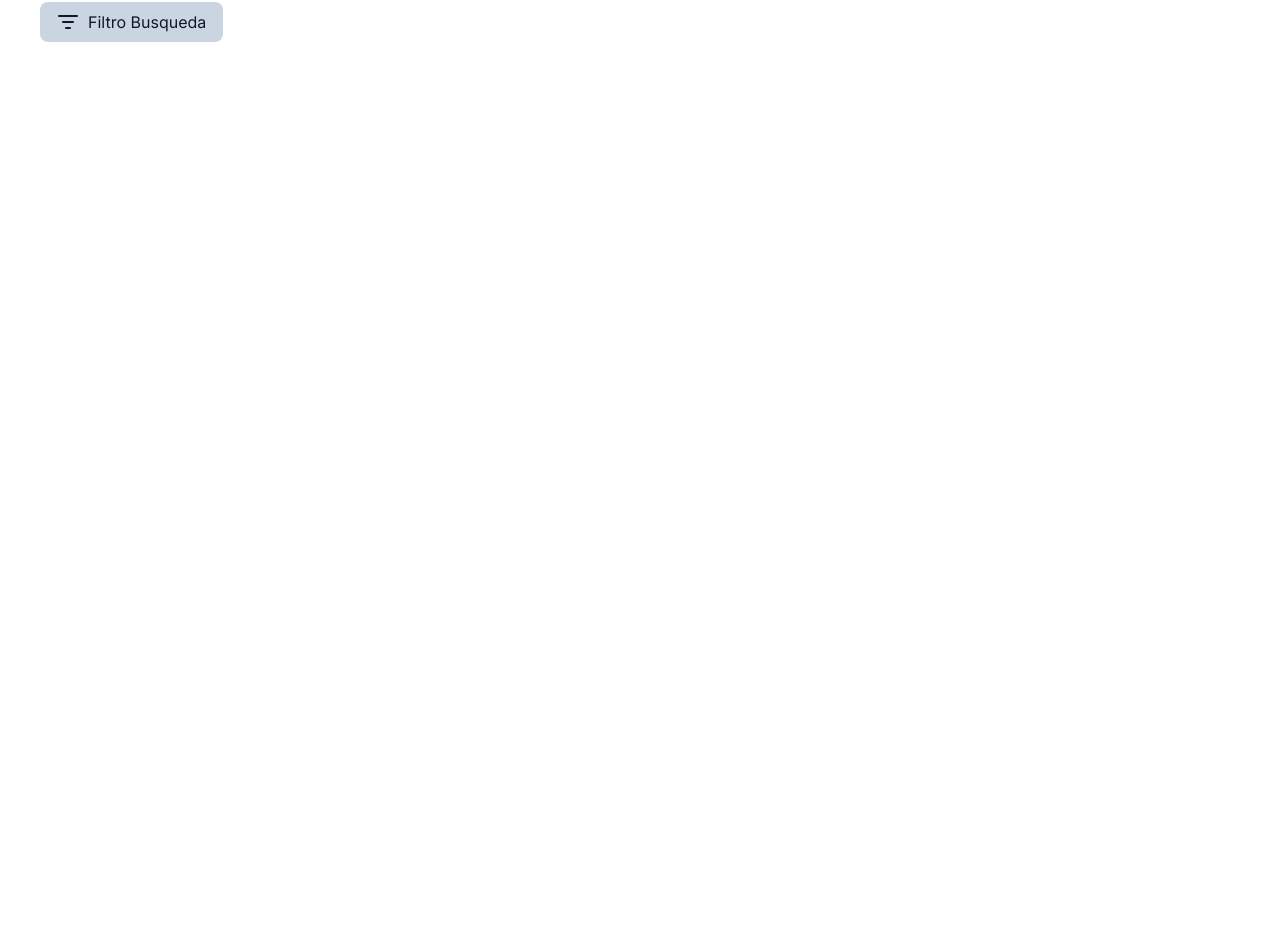
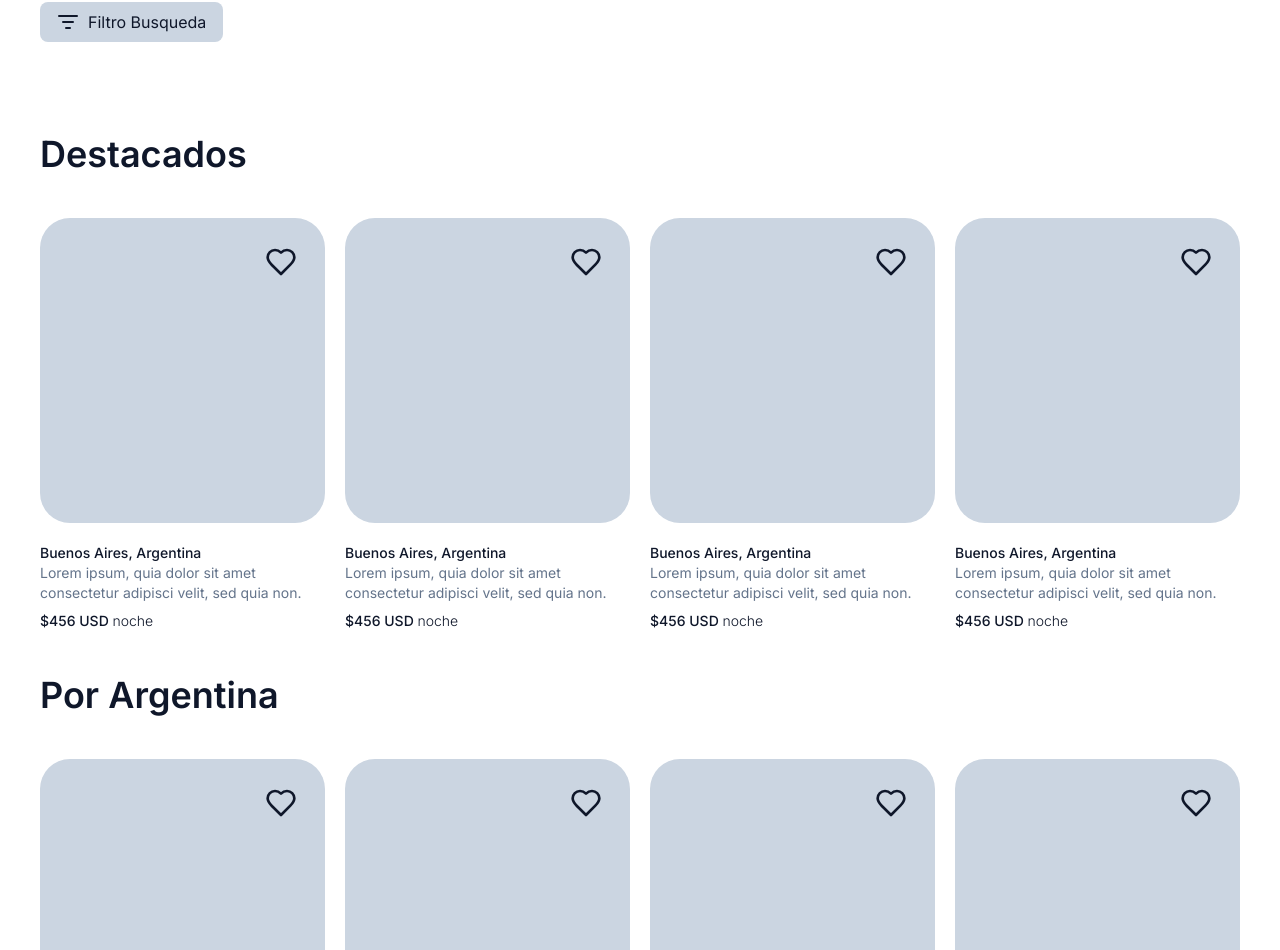
Before and after one commit to No-Country/c11-06-m-python, a Next.js app in the folder frontend/: page / in a window 1280 px wide. Shown: the part 350-1300 px from the top of the page. Before the commit the page ends 800 px from the top, so only its background shows below. Built offline with nearby package versions, Linux system fonts and the light colour scheme.

Commit message:
feat: cree las cartas y termine la homepage

```diff
--- a/frontend/src/app/page.tsx
+++ b/frontend/src/app/page.tsx
@@ -1,19 +1,29 @@
 import { Search } from "@/components/search";
+import { ServiceSlider } from "@/components/serviceSlider";
 import { ListFilter } from "lucide-react";
 import React from "react";
 
 const Home = () => {
   return (
     <>
-      <Search className="my-24 col-start-4 col-span-6 w-auto"/>
+      <Search className="my-24 col-start-4 col-span-6 w-auto" />
 
       {/* filter */}
-      <div className="col-span-2 row-start-2">
+      <div className="col-span-2 row-start-2 mb-12">
+        {/* button ? */}
         <div className="bg-slate-300 w-full py-1 px-4 h-10 gap-2 flex items-center rounded-lg">
-          <ListFilter/>
+          <ListFilter />
           Filtro Busqueda
-          </div>
+        </div>
       </div>
+
+      <div className="row-start-3 col-span-12 mb-20">
+        <ServiceSlider title="Destacados"/>
+        <ServiceSlider title="Por Argentina"/>
+        <ServiceSlider title="Lugares únicos"/>
+        <ServiceSlider title="Ofertas por paquetes"/>
+      </div>
+
     </>
   );
 };
--- a/frontend/src/components/navbar.tsx
+++ b/frontend/src/components/navbar.tsx
@@ -13,7 +13,7 @@ export const Navbar = () => {
   const path = usePathname();
 
   return (
-    <nav className="h-28 w-screen px-10 fixed top-0 grid grid-cols-12 gap-5 auto-rows-min content-center">
+    <nav className="h-28 w-screen px-10 z-10 fixed top-0 grid grid-cols-12 gap-5 auto-rows-min content-center">
       {/* logo component */}
       <Link
         href={"/"}
--- /dev/null
+++ b/frontend/src/components/serviceCard.tsx
@@ -0,0 +1,27 @@
+import { HeartIcon } from "lucide-react";
+import Link from "next/link";
+import React from "react";
+
+export const ServiceCard = () => {
+  return (
+    <div className="col-span-3 text-sm">
+      {/* image */}
+      <Link href={'/servicio/lugar'}>
+      <div className="relative h-[305px] bg-slate-300 rounded-[30px] mb-5">
+        <HeartIcon className="absolute top-7 right-7" size={32}/>
+      </div>
+      </Link>
+
+      {/* descripcion, tamaño fijo para no dañar el layout, usar overflow */}
+      <div className="mb-2">
+        <h3 className="font-medium">Buenos Aires, Argentina</h3>
+        <p className="text-slate-500">Lorem ipsum, quia dolor sit amet consectetur adipisci velit, sed quia non.</p>
+      </div>
+
+      {/* precio */}
+      <div>
+        <p className="font-medium">$456 USD <span className="font-light">noche</span></p>
+      </div>
+    </div>
+  );
+};
--- /dev/null
+++ b/frontend/src/components/serviceSlider.tsx
@@ -0,0 +1,20 @@
+import React, { FC } from "react";
+import { ServiceCard } from "./serviceCard";
+
+interface ServiceSliderProps {
+  title: string;
+}
+
+export const ServiceSlider: FC<ServiceSliderProps> = ({ title }) => {
+  return (
+    <section>
+      <h2 className="text-4xl font-semibold my-11">{title}</h2>
+      <div className="grid grid-cols-12 gap-5">
+        {/* TODO: fetch api cards */}
+        {[...Array(4)].map((card,inx) => (
+          <ServiceCard key={inx}/>
+        ))}
+      </div>
+    </section>
+  );
+};
--- a/frontend/src/styles/globals.css
+++ b/frontend/src/styles/globals.css
@@ -77,5 +77,6 @@
   body {
     @apply bg-background text-foreground;
     font-feature-settings: "rlig" 1, "calt" 1;
+    overflow-x: hidden;
   }
 }
```
